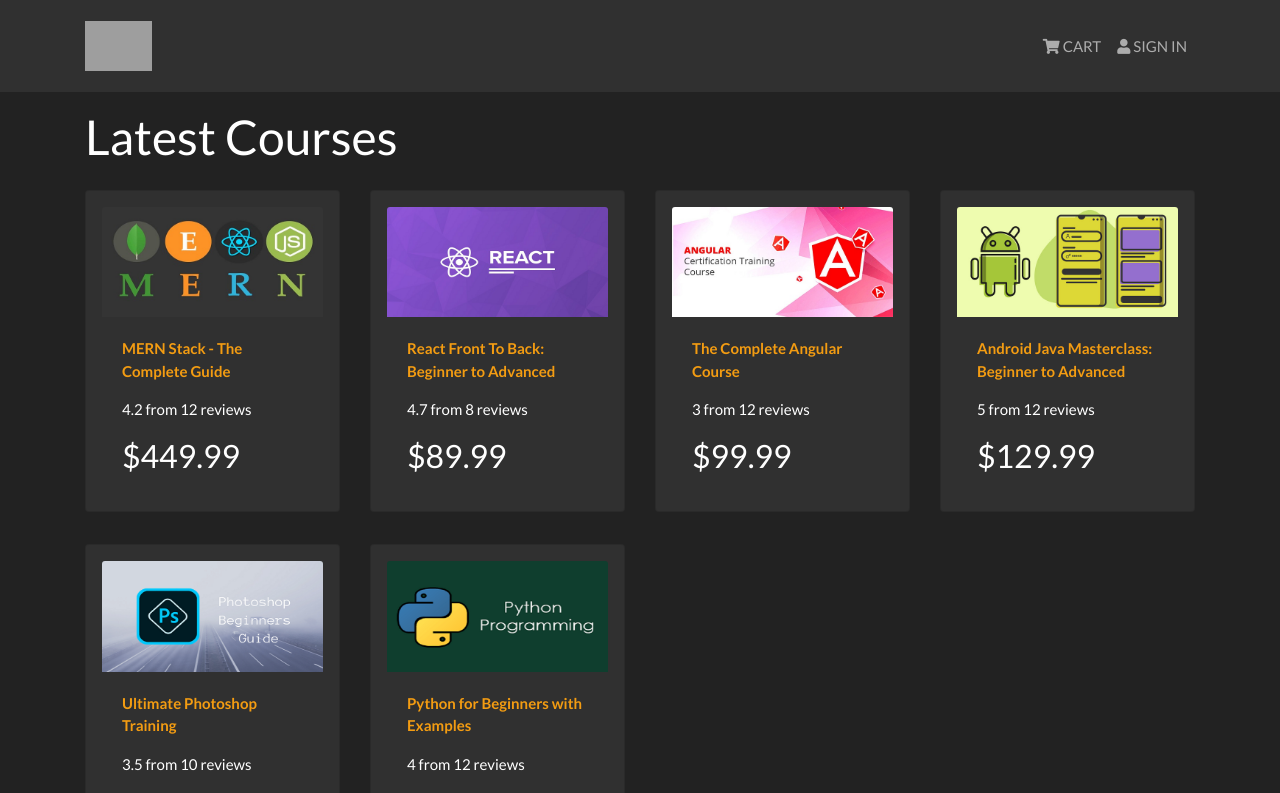
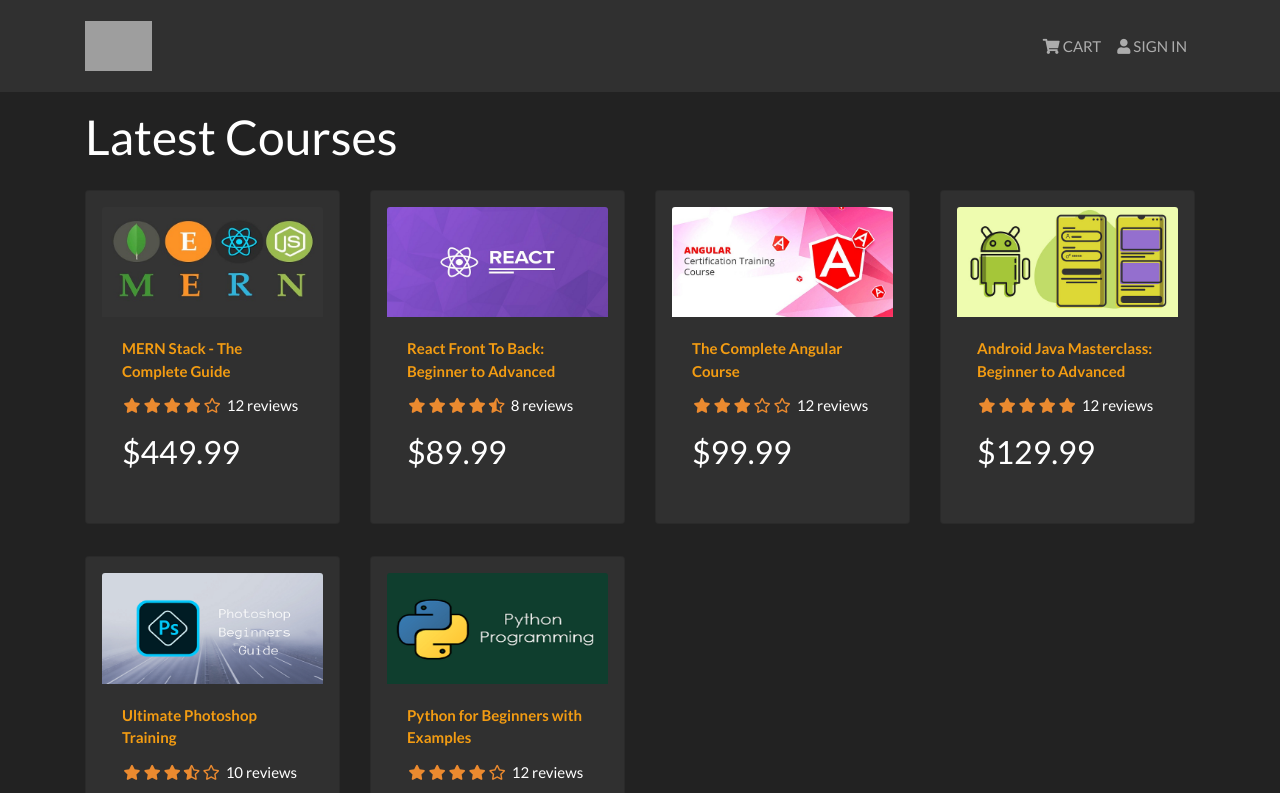
Before and after one commit to lakshjadhwanilj/CourseHub, a React (Create React App) app in the folder frontend/: page / in a window 1280 px wide. Shown: the top 793 px of the page. Built offline with nearby package versions, Linux system fonts and the light colour scheme; grey boxes are pictures that could not be loaded.

Commit message:
Added Rating component

```diff
--- a/frontend/src/components/Course.js
+++ b/frontend/src/components/Course.js
@@ -1,5 +1,6 @@
 import React from 'react'
 // Components
+import Rating from './Rating'
 import { Card } from 'react-bootstrap'
 
 const Course = ({ course }) => {
@@ -15,9 +16,7 @@
                     </Card.Title>
                 </a>
                 <Card.Text as='div'>
-                    <div className='my-3'>
-                        {course.rating} from {course.numReviews} reviews
-                    </div>
+                    <Rating value={ course.rating } text={ `${course.numReviews} reviews` } />
                 </Card.Text>
                 <Card.Text as='h3'>${ course.price }</Card.Text>
             </Card.Body>
--- /dev/null
+++ b/frontend/src/components/Rating.js
@@ -0,0 +1,37 @@
+import React from 'react'
+import PropTypes from 'prop-types'
+
+const Rating = ({ value, text, color }) => {
+    return (
+        <div className='rating'>
+            <span>
+                <i style={{color}} className={ value >= 1 ? 'fas fa-star' : value >= 0.5 ? 'fas fa-star-half-alt' : 'far fa-star' } ></i>
+            </span>
+            <span>
+                <i style={{color}} className={ value >= 2 ? 'fas fa-star' : value >= 1.5 ? 'fas fa-star-half-alt' : 'far fa-star' } ></i>
+            </span>
+            <span>
+                <i style={{color}} className={ value >= 3 ? 'fas fa-star' : value >= 2.5 ? 'fas fa-star-half-alt' : 'far fa-star' } ></i>
+            </span>
+            <span>
+                <i style={{color}} className={ value >= 4 ? 'fas fa-star' : value >= 3.5 ? 'fas fa-star-half-alt' : 'far fa-star' } ></i>
+            </span>
+            <span>
+                <i style={{color}} className={ value >= 5 ? 'fas fa-star' : value >= 4.5 ? 'fas fa-star-half-alt' : 'far fa-star' } ></i>
+            </span>
+            <span> { text && text }</span>
+        </div>
+    )
+}
+
+Rating.defaultProps = {
+    color: '#EB8A2F'
+}
+
+Rating.propTypes = {
+    value: PropTypes.number.isRequired,
+    text: PropTypes.string.isRequired,
+    color: PropTypes.string
+}
+
+export default Rating
--- a/frontend/src/index.css
+++ b/frontend/src/index.css
@@ -1,3 +1,15 @@
 main {
     min-height: 80vh;
 }
+
+a:hover {
+    text-decoration: none;
+}
+
+h3 {
+    padding: 1rem 0;
+}
+
+.rating span {
+    margin: 0.1rem;
+}
--- a/frontend/src/screens/HomeScreen.js
+++ b/frontend/src/screens/HomeScreen.js
@@ -11,7 +11,7 @@
             <h1>Latest Courses</h1>
             <Row>
                 { courses.map(course => (
-                    <Col sm={12} md={6} lg={4} xl={3}>
+                    <Col key={ course._id } sm={12} md={6} lg={4} xl={3}>
                         <Course course={ course } />
                     </Col>
                 )) }
```
